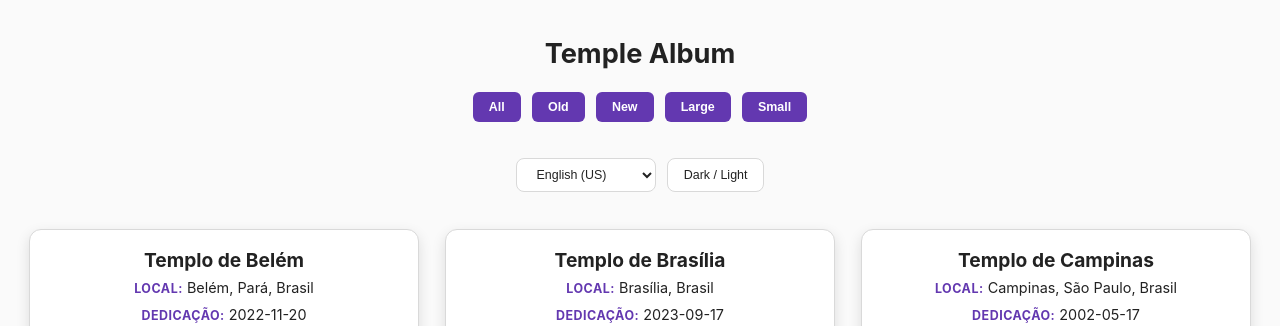
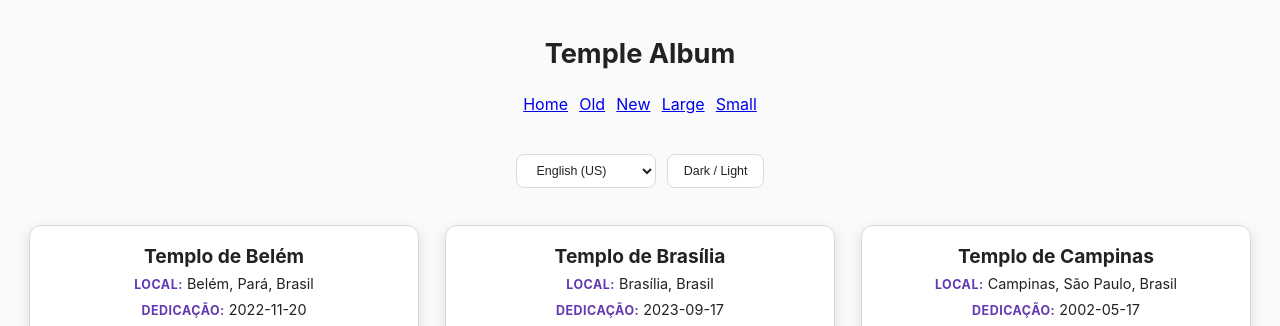
Before and after one commit to EmerRPereira/wdd131, a plain HTML site: page filtered-temples.html in a window 1280 px wide. Shown: the top 326 px of the page. Drawn offline with Linux system fonts and the light colour scheme.

Commit message:
Segue  atualização

```diff
--- a/filtered-temples.html
+++ b/filtered-temples.html
@@ -4,14 +4,13 @@
     <meta charset="UTF-8">
     <meta name="viewport" content="width=device-width, initial-scale=1.0">
 
-    <!-- REQUIRED BY ASSIGNMENT -->
+    <!-- REQUIRED -->
     <title>Temple Album - Temples in Brazil</title>
 
-    <!-- SEO REQUIRED -->
-    <meta name="description" content="Temple Album - A gallery of temples located in Brazil, featuring images, details and filtering options for an improved viewing experience.">
+    <!-- REQUIRED -->
+    <meta name="description" content="Temple Album - A gallery of temples in Brazil with images, filtering options, and structured information for educational purposes.">
     <meta name="author" content="Emerson Ronald Pereira">
 
-    <!-- CSS -->
     <link rel="stylesheet" href="styles/filtered-temples.css">
 </head>
 
@@ -20,16 +19,15 @@
 <header>
     <h1>Temple Album</h1>
 
-    <!-- NAV **DENTRO DO HEADER** COMO EXIGIDO -->
+    <!-- REQUIRED: nav must be inside header AND must contain links <a> -->
     <nav>
-        <button class="filter-btn" data-filter="all">All</button>
-        <button class="filter-btn" data-filter="old">Old</button>
-        <button class="filter-btn" data-filter="new">New</button>
-        <button class="filter-btn" data-filter="large">Large</button>
-        <button class="filter-btn" data-filter="small">Small</button>
+        <a href="#">Home</a>
+        <a href="#" data-filter="old">Old</a>
+        <a href="#" data-filter="new">New</a>
+        <a href="#" data-filter="large">Large</a>
+        <a href="#" data-filter="small">Small</a>
     </nav>
 
-    <!-- LANGUAGE + THEME SELECTORS -->
     <div class="controls">
         <select id="language-select">
             <option value="en">English (US)</option>
@@ -49,7 +47,6 @@
     <p class="footer-text">Last Updated: <span id="lastmodified"></span></p>
 </footer>
 
-<!-- JAVASCRIPT -->
 <script src="scripts/filtered-temples.js"></script>
 
 </body>
```
